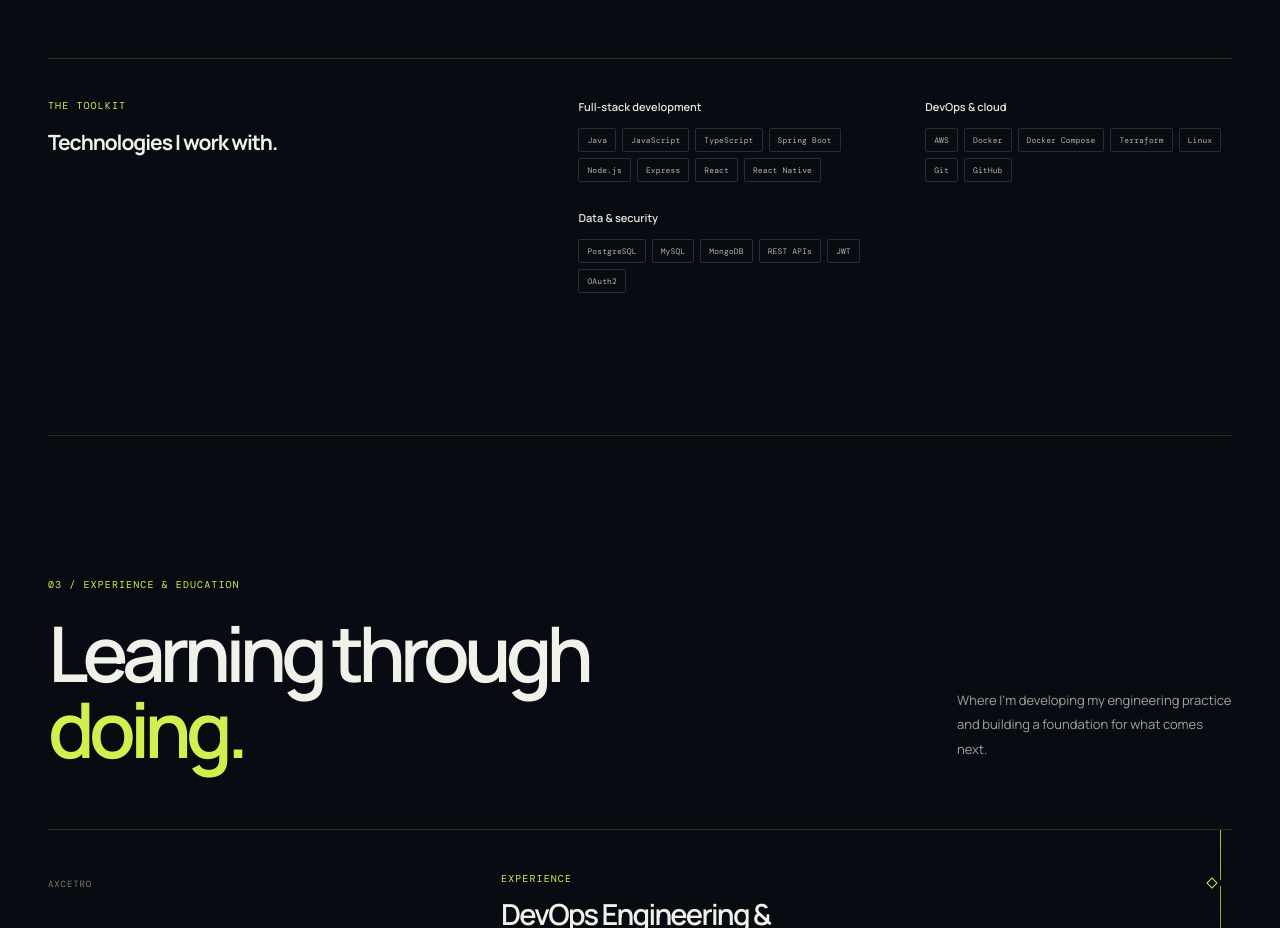
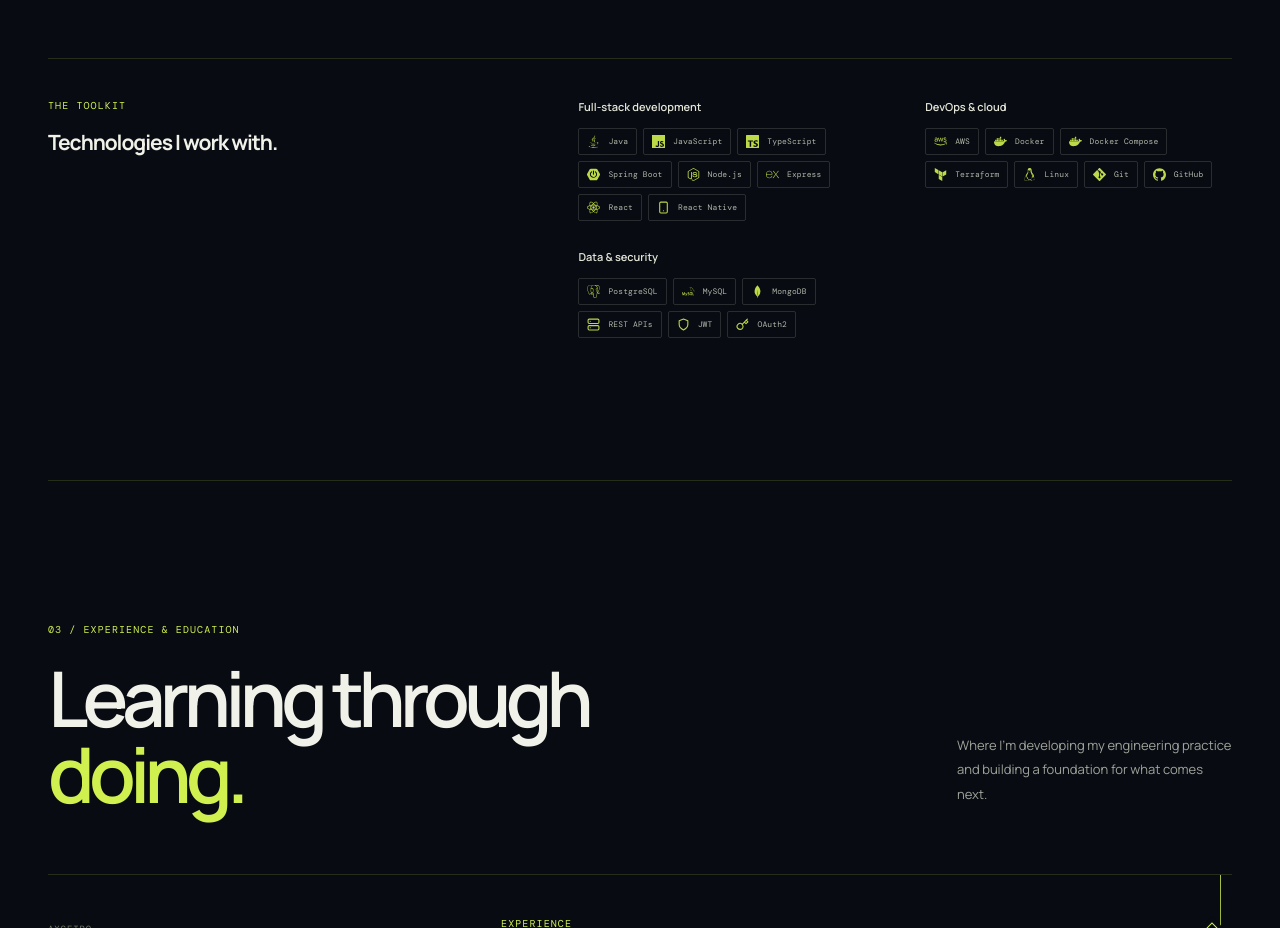
Before and after one commit to HMGChamidu/chamidu-portfolio, a Next.js app: page / in a window 1280 px wide. Shown: the part 4600-5528 px from the top of the page. Built offline with nearby package versions, Linux system fonts and the light colour scheme.

Commit message:
Add technology icons to skills section

```diff
--- a/app/globals.css
+++ b/app/globals.css
@@ -810,3 +810,29 @@ button:focus-visible {
   pointer-events: none;
   opacity: 0.78;
 }
+
+/* Technology Skill Icons */
+
+.skill-tag {
+  display: inline-flex;
+  align-items: center;
+  gap: 8px;
+  transition:
+    border-color 0.25s ease,
+    background 0.25s ease,
+    transform 0.25s ease;
+}
+
+.skill-tag-icon {
+  width: 13px;
+  height: 13px;
+  flex-shrink: 0;
+  color: var(--accent);
+  opacity: 0.9;
+}
+
+.skill-tag:hover {
+  border-color: rgba(208, 240, 80, 0.5);
+  background: rgba(208, 240, 80, 0.05);
+  transform: translateY(-2px);
+}
--- a/app/page.tsx
+++ b/app/page.tsx
@@ -2,7 +2,33 @@
 
 import Image from 'next/image';
 import { useEffect, useState, type PointerEvent as ReactPointerEvent } from 'react';
+import type { IconType } from 'react-icons';
 
+import {
+
+  SiJavascript,
+  SiTypescript,
+  SiSpringboot,
+  SiNodedotjs,
+  SiExpress,
+  SiReact,
+  SiDocker,
+  SiTerraform,
+  SiLinux,
+  SiGit,
+  SiGithub,
+  SiPostgresql,
+  SiMysql,
+  SiMongodb,
+} from 'react-icons/si';
+import { FaJava, FaAws } from 'react-icons/fa6';
+
+import {
+  FiSmartphone,
+  FiServer,
+  FiShield,
+  FiKey,
+} from 'react-icons/fi';
 type Project = {
   number: string;
   name: string;
@@ -86,18 +112,50 @@ const projects: Project[] = [
   },
 ];
 
-const skillGroups = [
+type SkillItem = {
+  name: string;
+  icon: IconType;
+};
+
+const skillGroups: {
+  title: string;
+  items: SkillItem[];
+}[] = [
   {
     title: 'Full-stack development',
-    items: ['Java', 'JavaScript', 'TypeScript', 'Spring Boot', 'Node.js', 'Express', 'React', 'React Native'],
+    items: [
+      { name: 'Java', icon: FaJava },
+      { name: 'JavaScript', icon: SiJavascript },
+      { name: 'TypeScript', icon: SiTypescript },
+      { name: 'Spring Boot', icon: SiSpringboot },
+      { name: 'Node.js', icon: SiNodedotjs },
+      { name: 'Express', icon: SiExpress },
+      { name: 'React', icon: SiReact },
+      { name: 'React Native', icon: FiSmartphone },
+    ],
   },
   {
     title: 'DevOps & cloud',
-    items: ['AWS', 'Docker', 'Docker Compose', 'Terraform', 'Linux', 'Git', 'GitHub'],
+    items: [
+      { name: 'AWS', icon: FaAws },
+      { name: 'Docker', icon: SiDocker },
+      { name: 'Docker Compose', icon: SiDocker },
+      { name: 'Terraform', icon: SiTerraform },
+      { name: 'Linux', icon: SiLinux },
+      { name: 'Git', icon: SiGit },
+      { name: 'GitHub', icon: SiGithub },
+    ],
   },
   {
     title: 'Data & security',
-    items: ['PostgreSQL', 'MySQL', 'MongoDB', 'REST APIs', 'JWT', 'OAuth2'],
+    items: [
+      { name: 'PostgreSQL', icon: SiPostgresql },
+      { name: 'MySQL', icon: SiMysql },
+      { name: 'MongoDB', icon: SiMongodb },
+      { name: 'REST APIs', icon: FiServer },
+      { name: 'JWT', icon: FiShield },
+      { name: 'OAuth2', icon: FiKey },
+    ],
   },
 ];
 
@@ -442,7 +500,23 @@ export default function Home() {
           <div className="about-statement"><span className="about-quote">“</span><p>I enjoy working across the software lifecycle — from designing backend systems and building user interfaces to exploring cloud infrastructure and deployment workflows.</p><div className="signature-line"><span>CHAMIDU SANDEEPA</span><span>MATARA, SRI LANKA</span></div></div>
           <div className="about-copy"><p>I’m an undergraduate in Computing and Information Systems at Sabaragamuwa University of Sri Lanka. My interests sit at the intersection of DevOps engineering and full-stack development.</p><p>I like understanding how the pieces fit together: how an application is designed, how its services communicate, how data is managed, and how the whole system can be deployed reliably.</p><p>Every project is an opportunity to learn, experiment, and become a better engineer.</p><a className="text-link" href="https://github.com/HMGChamidu" target="_blank" rel="noreferrer">Explore my GitHub <ArrowUpRight /></a></div>
         </div>
-        <div className="skills-area" data-reveal><div className="skills-title"><p className="section-index">THE TOOLKIT</p><h3>Technologies I work with.</h3></div><div className="skills-groups">{skillGroups.map((group) => <div className="skill-group" key={group.title}><h4>{group.title}</h4><div className="tag-list">{group.items.map((skill) => <span className="tag" key={skill}>{skill}</span>)}</div></div>)}</div></div>
+        <div className="skills-area" data-reveal><div className="skills-title"><p className="section-index">THE TOOLKIT</p><h3>Technologies I work with.</h3></div><div className="skills-groups">{skillGroups.map((group) => <div className="skill-group" key={group.title}><h4>{group.title}</h4><div className="tag-list">
+
+          {group.items.map((skill) => {
+  const SkillIcon = skill.icon;
+
+  return (
+    <span className="tag skill-tag" key={skill.name}>
+      <SkillIcon
+        className="skill-tag-icon"
+        aria-hidden="true"
+      />
+      <span>{skill.name}</span>
+    </span>
+  );
+})}
+
+          </div></div>)}</div></div>
       </section>
 
       <section className="experience section-shell section-space" id="experience">
--- a/package.json
+++ b/package.json
@@ -11,7 +11,8 @@
   "dependencies": {
     "next": "^15.5.28",
     "react": "19.1.1",
-    "react-dom": "19.1.1"
+    "react-dom": "19.1.1",
+    "react-icons": "^5.7.0"
   },
   "devDependencies": {
     "@eslint/eslintrc": "^3.3.1",
```
Also changed, not shown: 1 other file (tests, documents, lock files or other folders).
